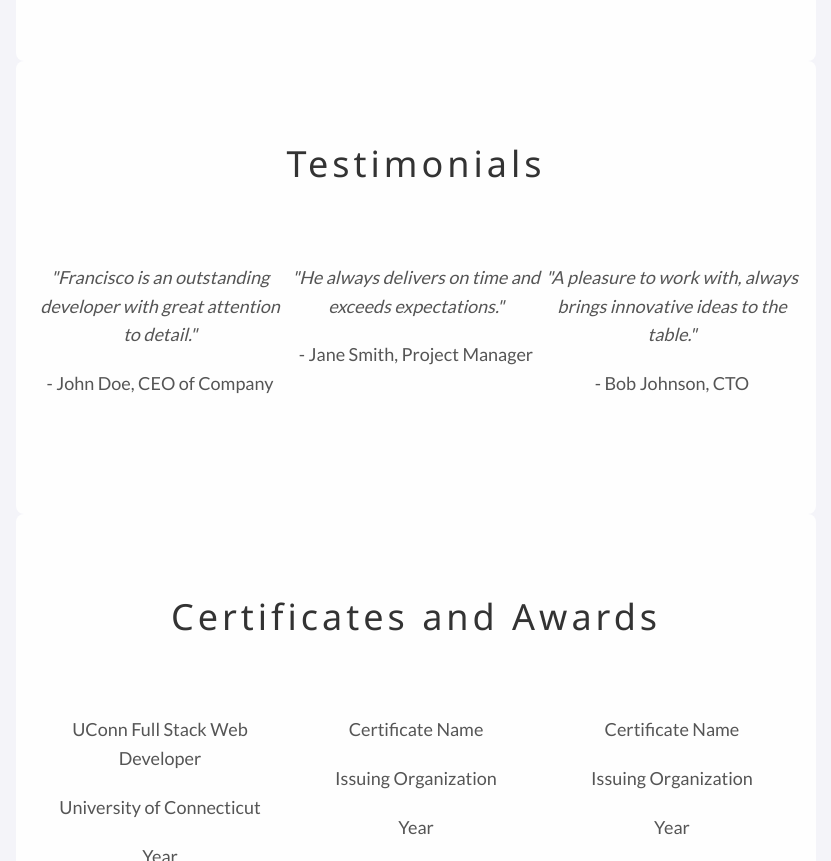
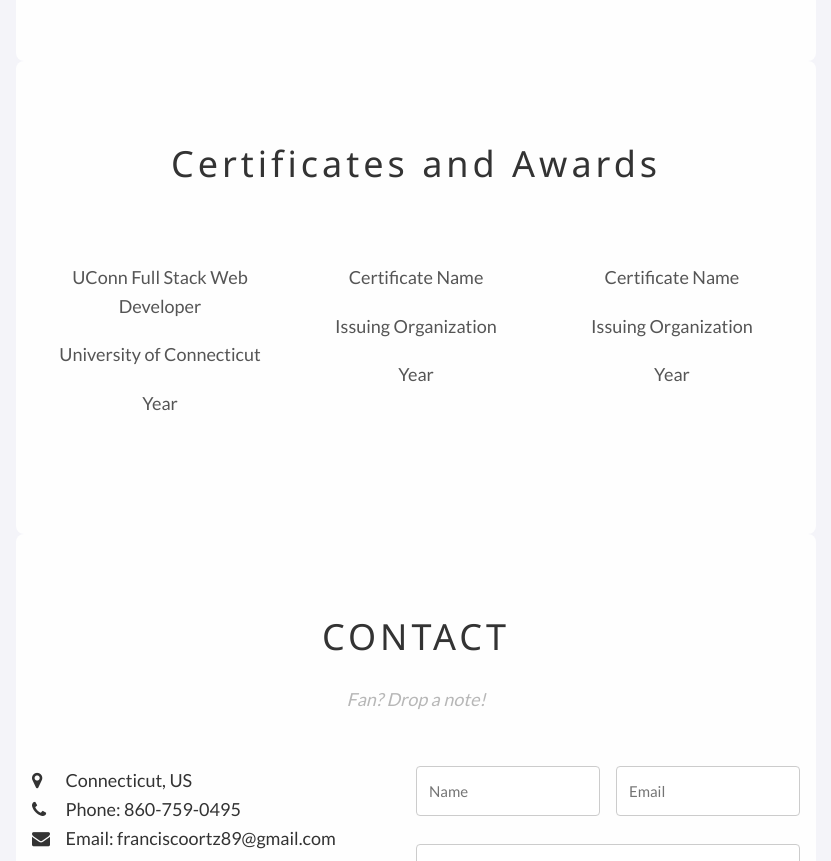
Before and after one commit to ortzfrancisco/My-portfolio, a plain HTML site: page index.html in a window 1280 px wide. Shown: the part 1912-2773 px from the top of the page, without its empty margins (224-1055 px from the left). Drawn offline with nearby package versions, Linux system fonts and the light colour scheme.

Commit message:
updating my portfolio

```diff
--- a/index.html
+++ b/index.html
@@ -117,25 +117,6 @@
             </div>
         </div>
 
-        <!-- Testimonials Section -->
-        <div class="w3-container w3-content w3-center w3-padding-64" style="max-width:800px" id="Testimonials">
-            <h2 class="w3-wide">Testimonials</h2>
-            <div class="w3-row w3-padding-32">
-                <div class="w3-third">
-                    <p><i>"Francisco is an outstanding developer with great attention to detail."</i></p>
-                    <p>- John Doe, CEO of Company</p>
-                </div>
-                <div class="w3-third">
-                    <p><i>"He always delivers on time and exceeds expectations."</i></p>
-                    <p>- Jane Smith, Project Manager</p>
-                </div>
-                <div class="w3-third">
-                    <p><i>"A pleasure to work with, always brings innovative ideas to the table."</i></p>
-                    <p>- Bob Johnson, CTO</p>
-                </div>
-            </div>
-        </div>
-
         <!-- Certificates and Awards Section -->
         <div class="w3-container w3-content w3-center w3-padding-64" style="max-width:800px" id="Certificates">
             <h2 class="w3-wide">Certificates and Awards</h2>
```
